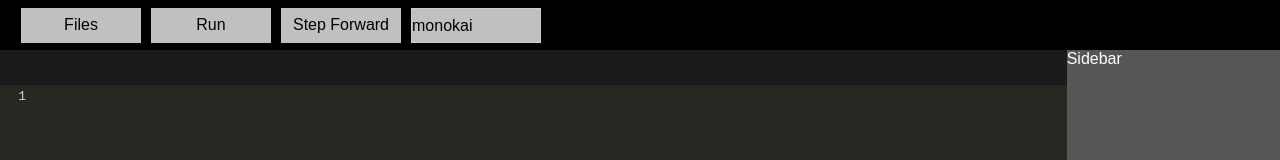
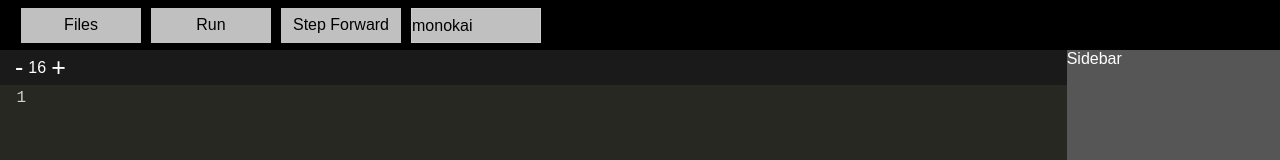
Before and after one commit to Splanis/MIPS-Emulator, a React (Create React App) app: page / in a window 1280 px wide. Shown: the top 160 px of the page. Built offline with nearby package versions, Linux system fonts and the light colour scheme.

Commit message:
added font-size change buttons

```diff
--- a/src/components/Editor.js
+++ b/src/components/Editor.js
@@ -9,9 +9,8 @@ import * as actions from "../context/actionTypes";
 
 const Editor = () => {
     const [state, dispatch] = useContext(Context);
-    const [fontSize, setFontSize] = useState(16);
 
-    const handleChange = (editor, data, value) => {
+    const handleEditorChange = (editor, data, value) => {
         dispatch({ type: actions.SET_EDITOR, payload: value });
     };
 
@@ -19,10 +18,25 @@ const Editor = () => {
         <StyledEditor>
             <StyledEditorSettings>
                 {state.openFile && <div>Open File: {state.openFile}</div>}
-
+                <FontSizeChangeButton
+                    onClick={() => {
+                        dispatch({ type: actions.DECREMENT_FONT_SIZE });
+                    }}
+                >
+                    -
+                </FontSizeChangeButton>
+                {state.editorSettings.fontSize}
+                <FontSizeChangeButton
+                    onClick={() => {
+                        dispatch({ type: actions.INCREMENT_FONT_SIZE });
+                    }}
+                >
+                    +
+                </FontSizeChangeButton>
             </StyledEditorSettings>
             <StyledControlledEditor
-                onBeforeChange={handleChange}
+                fontSize={state.editorSettings.fontSize + "px"}
+                onBeforeChange={handleEditorChange}
                 value={state.editor}
                 options={{
                     lineWrapping: true,
@@ -50,6 +64,7 @@ const StyledEditorSettings = styled.div`
 
 const StyledControlledEditor = styled(ControlledEditor)`
     height: 100%;
+    font-size: ${(props) => props.fontSize};
 
     .CodeMirror {
         min-height: 100%;
@@ -61,4 +76,15 @@ const StyledControlledEditor = styled(ControlledEditor)`
     }
 `;
 
+const FontSizeChangeButton = styled.div`
+    border: none;
+    background: transparent;
+    margin: 5px;
+    font-size: 25px;
+
+    &:hover {
+        cursor: pointer;
+    }
+`;
+
 export default Editor;
--- a/src/context/actionTypes.js
+++ b/src/context/actionTypes.js
@@ -2,3 +2,5 @@ export const OPEN_FILE = "OPEN_FILE";
 export const SET_EDITOR = "SET_EDITOR";
 export const CHANGE_THEME = "CHANGE_THEME";
 export const CLOSE_FILE = "CLOSE_FILE";
+export const DECREMENT_FONT_SIZE = "DECREMENT_FONT_SIZE";
+export const INCREMENT_FONT_SIZE = "INCREMENT_FONT_SIZE";
--- a/src/context/reducer.js
+++ b/src/context/reducer.js
@@ -10,6 +10,22 @@ export const reducer = (state, { type, payload }) => {
             return { ...state, editor: "", openFile: null };
         case actions.CHANGE_THEME:
             return { ...state, editorSettings: { ...state.editorSettings, theme: payload } };
+        case actions.DECREMENT_FONT_SIZE:
+            return {
+                ...state,
+                editorSettings: {
+                    ...state.editorSettings,
+                    fontSize: parseInt(state.editorSettings.fontSize) - 1,
+                },
+            };
+        case actions.INCREMENT_FONT_SIZE:
+            return {
+                ...state,
+                editorSettings: {
+                    ...state.editorSettings,
+                    fontSize: parseInt(state.editorSettings.fontSize) + 1,
+                },
+            };
         default:
             return state;
     }
```
